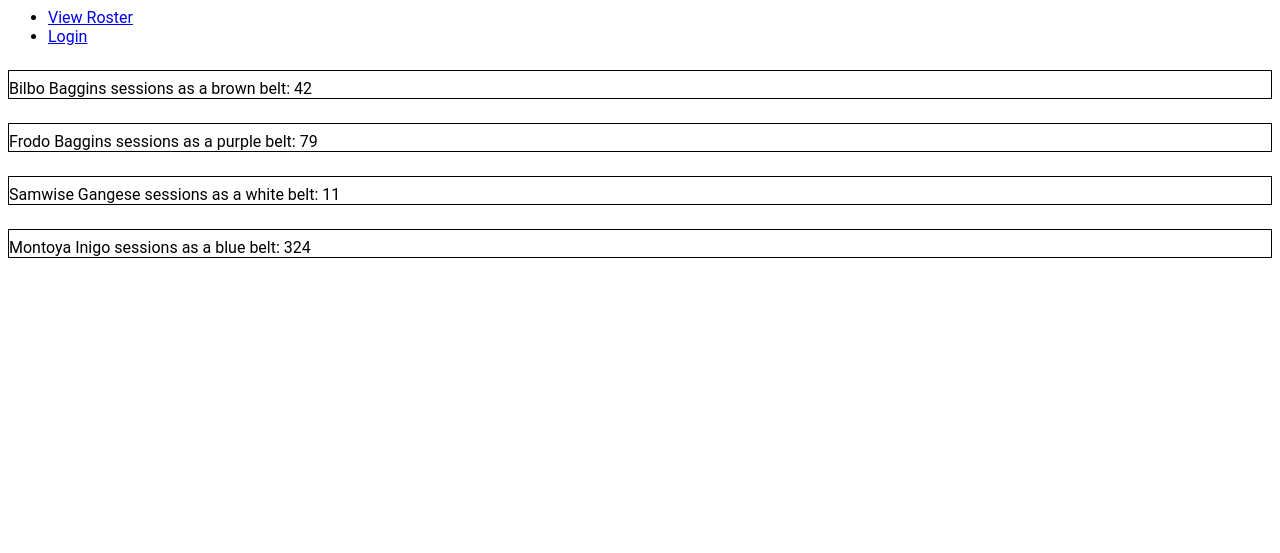
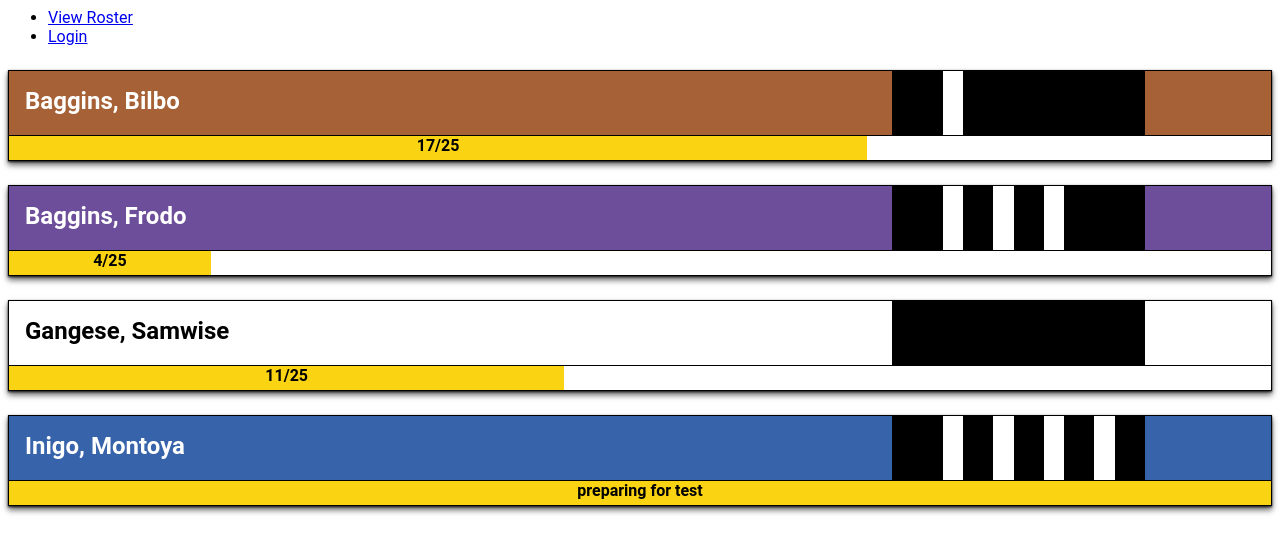
Before and after one commit to ddmaness/vmi-roster, a Flask app: page /view in a window 1280 px wide. Shown: the top 553 px of the page. Run offline with Flask 2, Linux system fonts and the light colour scheme; some libraries are stand-ins or nearby versions.

Commit message:
apply card styling to all other pages with lists

```diff
--- a/static/stylesheet/styles.css
+++ b/static/stylesheet/styles.css
@@ -39,11 +39,16 @@ div{
     position:relative;
     margin-top:24px;
     padding-top:8px;
-    max-height:64px;
+    min-height:48px;
 }
 
 .card{
     box-shadow: 0 1px 2px 0 rgba(0, 0, 0, .8), 0 4px 6px 0 rgba(0, 0, 0, .6); /*taken from w3 page on shadows */
+}
+
+.cadet_info.view{
+    padding-left:16px;
+    padding-top:16px;
 }
 
 .stripes_bar{
--- a/templates/view.html
+++ b/templates/view.html
@@ -7,8 +7,28 @@
 {% block main %}
 
     {% for cadet in cadets %}
-        <div class="cadet_info">
-        {{ cadet.first_name.capitalize() }}  {{ cadet.last_name.capitalize() }} sessions as a {{cadet.rank}} belt: {{ cadet.attendance_current_rank }}
+        <div class="card">
+            <div class="cadet_info view" id="{{ cadet.rank }}">
+                <span class="important">{{ cadet.last_name.capitalize() }},  {{ cadet.first_name.capitalize() }}</span>
+                <div class="stripes_bar">
+                    <div class="stripe num{% if cadet.attendance_current_rank > 99 %}4{% else %}{{ ((cadet.attendance_current_rank-(cadet.attendance_current_rank%25))/25)|int }}{% endif %} first_stripe">
+                    </div>
+                    <div class="stripe num{% if cadet.attendance_current_rank > 99 %}4{% else %}{{ ((cadet.attendance_current_rank-(cadet.attendance_current_rank%25))/25)|int }}{% endif %} second_stripe">
+                    </div>
+                    <div class="stripe num{% if cadet.attendance_current_rank > 99 %}4{% else %}{{ ((cadet.attendance_current_rank-(cadet.attendance_current_rank%25))/25)|int }}{% endif %} third_stripe">
+                    </div>
+                    <div class="stripe num{% if cadet.attendance_current_rank > 99 %}4{% else %}{{ ((cadet.attendance_current_rank-(cadet.attendance_current_rank%25))/25)|int }}{% endif %} fourth_stripe">
+                    </div>
+                </div>
+            </div>
+            <div class="progress_bar">
+                <div class="progress_fill" style="width: {{ ((cadet.attendance_current_rank % 25)/25)*100|round(1) }}%">
+                    {{ cadet.attendance_current_rank % 25 }}/25
+                </div>
+                <div class="ready_to_test stripe{% if cadet.attendance_current_rank > 99 %}4{% else %}{{ ((cadet.attendance_current_rank-(cadet.attendance_current_rank%25))/25)|int }}{% endif %}">
+                    preparing for test
+                </div>
+            </div>
         </div>
     {% endfor %}
 
```
Also changed, not shown: templates/edit.html (+24 -5 lines), cadet.db.
